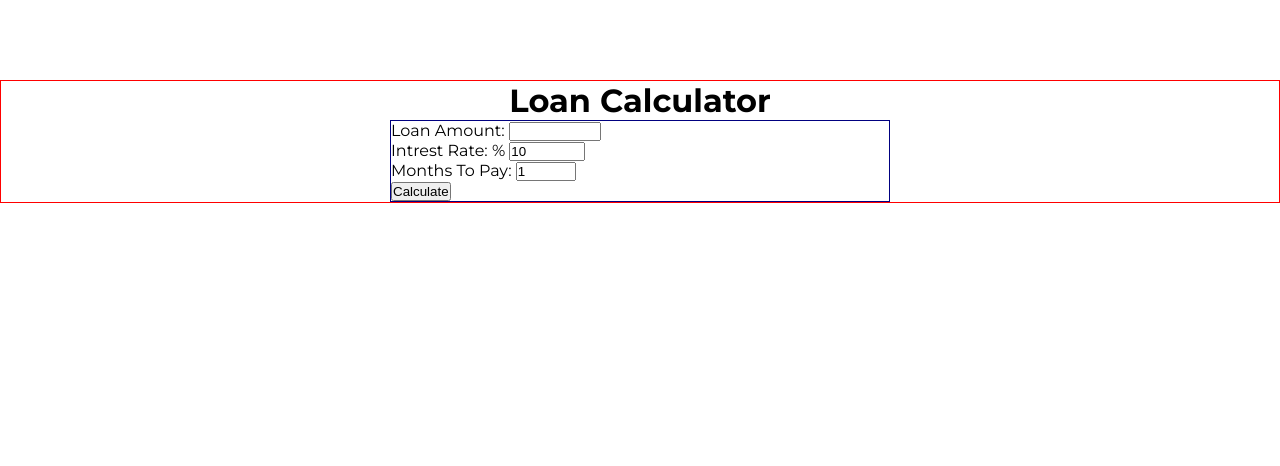
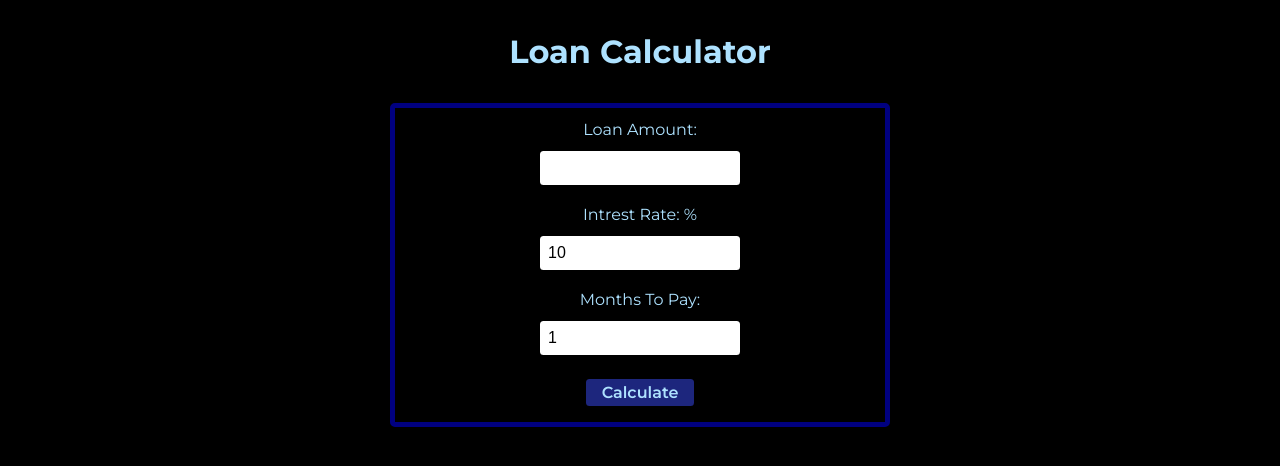
Before and after one commit to Ayush01015/Loan-Calculator-Vanilla.js-, a plain HTML site: page index.html in a window 1280 px wide. Drawn offline with Linux system fonts and the light colour scheme.

Commit message:
Css Added

```diff
--- a/index.html
+++ b/index.html
@@ -12,21 +12,24 @@
     <div class="container">
         <h1>Loan Calculator</h1>
         <div class="form">
-            <p>
+            <div class="form-input">
                 <label for="">Loan Amount: </label>
+                <!-- <br> -->
                 <input id="amount" type="number" min="1" max="5000000"  onchange="computeLoan()"/>
-            </p>
-            <p>
+            </div>
+            <div class="form-input">
                 <label for="">Intrest Rate: %</label>
+                <!-- <br> -->
                 <input id="interest_rate" type="number" min="0" max="100" value="10" step=".1" onchange="computeLoan()"/>
-            </p>
-            <p>
-                <label for="">Months To Pay: </label>
+            </div>
+            <div class="form-input">
+                <label for="">Months To Pay:</label>
+                <!-- <br> -->
                 <input id="months" type="number" min="1" max="300" value="1" step="1" onchange="computeLoan()"/>
-            </p>
+            </div>
             <button onclick="computeLoan()">Calculate</button>
         </div>
-        <h4 id="payment"></h4>
+        <h2 id="payment"></h2>
     </div>
 </body>
 </html>
--- a/index.js
+++ b/index.js
@@ -8,6 +8,6 @@ function computeLoan(){
     let interest = (amount * (interest_rate * 0.01)) / months;
     let payment = ((amount/months)+interest).toFixed(2);
     payment = payment.toString().replace(/\B(?=(\d{3})+(?!\d))/g,",");
-    document.getElementById('payment').innerHTML = "Monthly Payment = $" + payment;
+    document.getElementById('payment').innerHTML = "Monthly Payment = ₹" + payment;
     console.log("Payment: ", payment);
 }
--- a/styles/style.css
+++ b/styles/style.css
@@ -9,32 +9,81 @@
 
 body{
     font-family: 'Montserrat', sans-serif;
+    background-color: black;
+    color: #AEE2FF;
+
 }
 
 .container{
-    border: 1px solid red;
-    position: absolute;
-    top: 10%;
     width: 100%;
 }
 
 h1,
 h4{
     text-align: center;
+    margin-bottom: 2rem;
+    margin-top: 2rem;
+}
+h2{
+    font-size: 1.5rem;
+    margin-top: 2rem;
+    text-align: center;
+    background: -webkit-linear-gradient( #B6EAFA,#1D267D);
+    -webkit-background-clip: text;
+    -webkit-text-fill-color: transparent;
 }
 .form {
-    border: 1px solid navy;
+    border: 5px solid navy;
     width: 100%;
     max-width: 500px;
     margin: auto;
-    /* text-align: center; */
+    text-align: center;
+    padding: 0rem 2rem;
+    border-radius: 5px;
 }
-p{
-
+.form-input{
+    padding: 0.5em;
+    display: flex;
+    flex-direction: column;
+    justify-content: center;
+    align-items: center;
+}
+div{
+    margin: auto;
 }
 label{
+    padding: 0.25em;
+}
+input{
+    margin-top: 0.5rem;
+    width: 70%;
+    padding: 0.5em;
+    font-size: 1rem;
+    border: none;
+    outline: none;
+    border-radius: 3.5px;
+    max-width: 200px;
+    min-width: 120px;
+}
+input:focus{
+    border: 2px solid #1D267D;
+}
+button{
+    border-radius: 3.5px;
+    padding: 0.25rem 1rem;
+    font-size: 1rem;
+    font-weight: 600;
+    background-color: #1D267D;
+    color: #AEE2FF;
+    outline: none;
+    border: none;
+    cursor: pointer;
+    font-family: 'Montserrat', sans-serif;
+    margin: 1rem;
+    transition: 0.4s;
+}
 
+button:hover,
+button:focus{
+    background-color: #5059b0;
 }
-.form input{
-
-}
```
